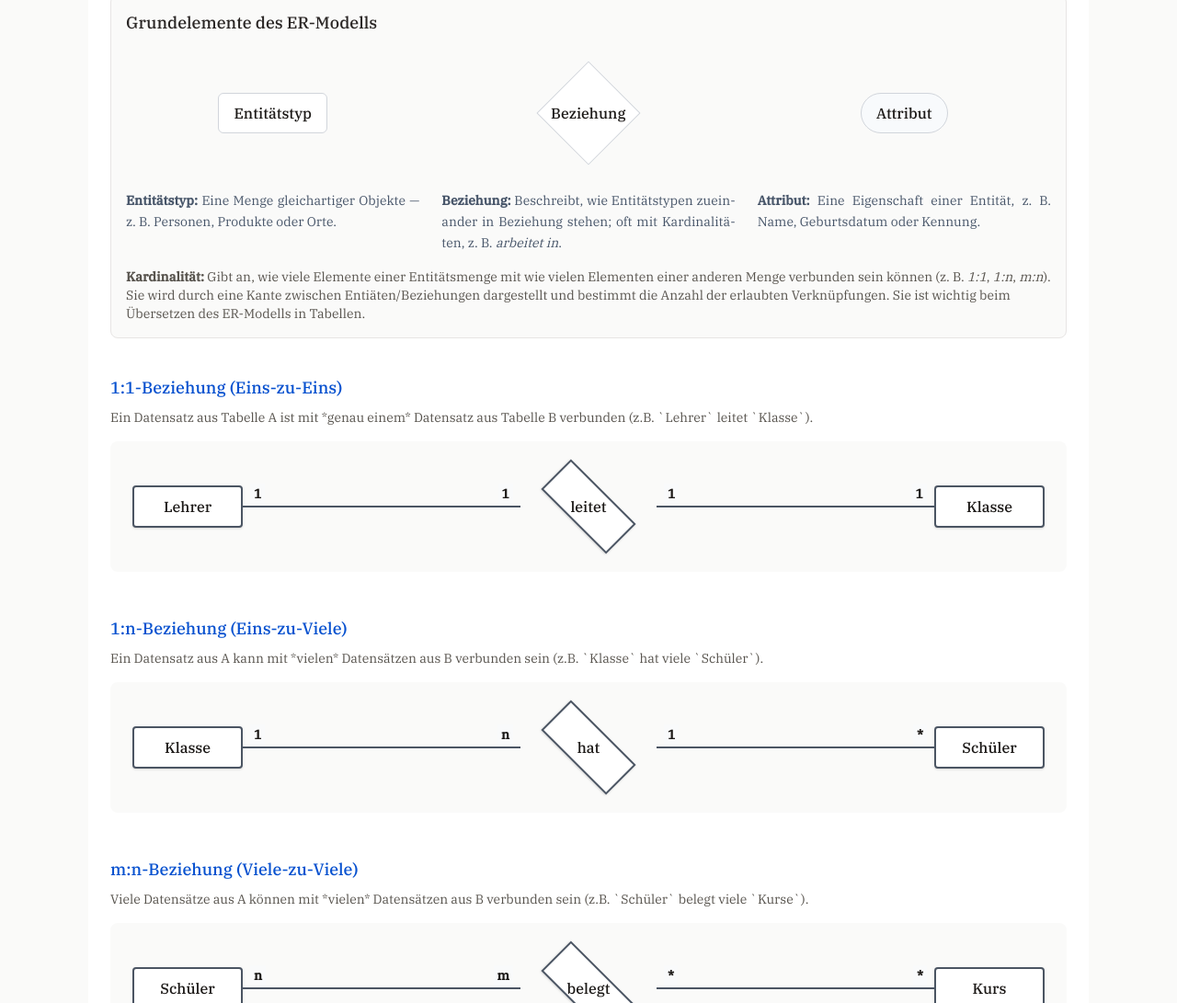
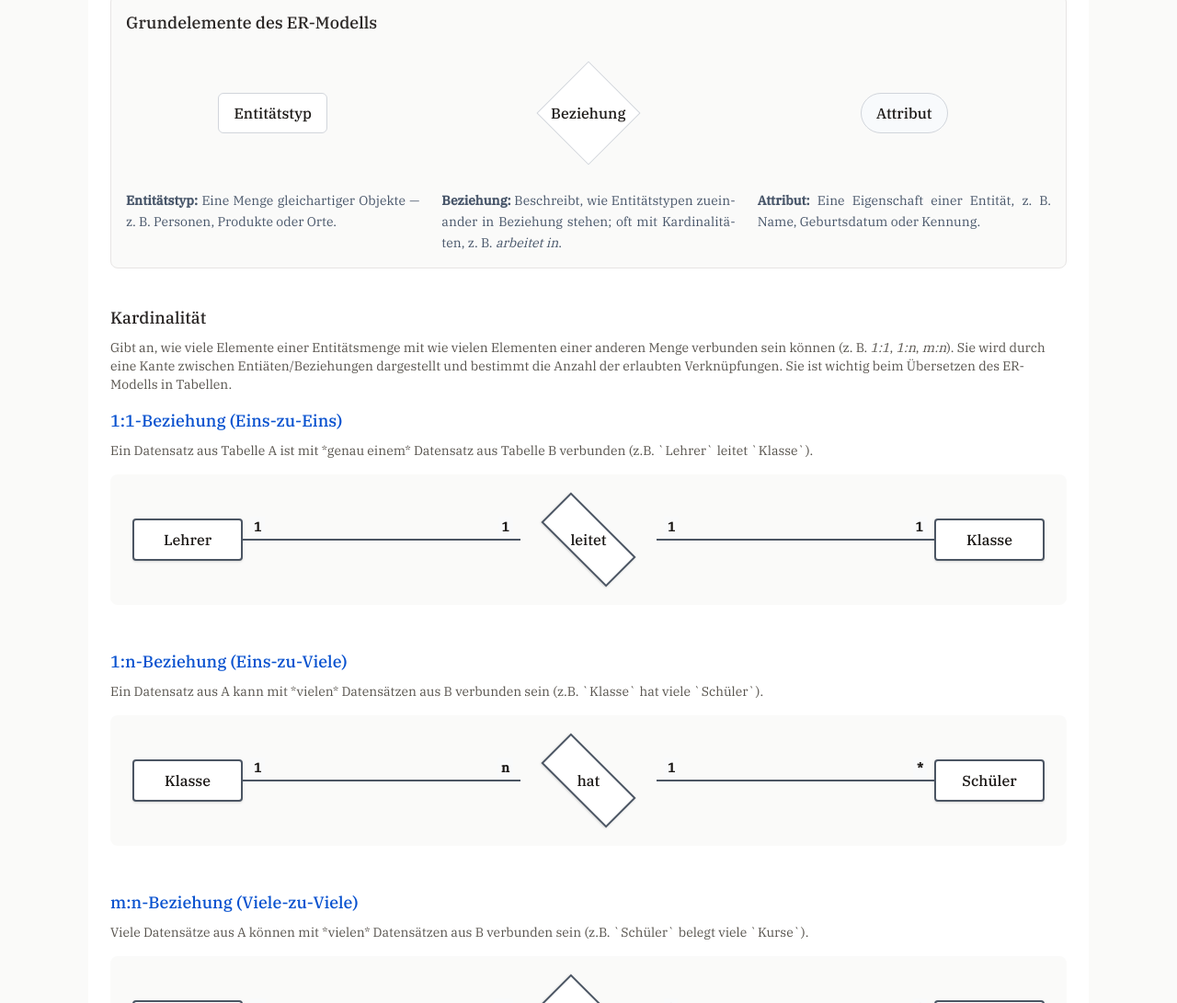
Before and after one commit to heinoKool/db-fun, a plain HTML site: page db-basics.html in a window 1280 px wide. Shown: the part 2031-3122 px from the top of the page at 92% size. Drawn offline with nearby package versions, Linux system fonts and the light colour scheme.

Commit message:
refactored

```diff
--- a/db-basics.html
+++ b/db-basics.html
@@ -214,12 +214,13 @@ In den Übungen wendest du Normalisierungsregeln an und begründest kurz deine M
                         <div class="diagram-caption"><strong>Attribut:</strong> Eine Eigenschaft einer Entität, z. B. Name, Geburtsdatum oder Kennung.</div>
                     </div>
                 </div>
-            <div class="mt-4 text-sm text-stone-600">
-            <strong>Kardinalität:</strong> Gibt an, wie viele Elemente einer Entitätsmenge mit wie vielen Elementen einer anderen Menge verbunden sein können (z. B. <em>1:1</em>, <em>1:n</em>, <em>m:n</em>). Sie wird durch eine Kante zwischen Entiäten/Beziehungen dargestellt und bestimmt die Anzahl der erlaubten Verknüpfungen. Sie ist wichtig beim Übersetzen des ER-Modells in Tabellen.
-            </div>
             </div>
 
             <div class="space-y-12 py-4">
+                <h3 class="mb-2 text-lg font-semibold text-stone-800">Kardinalität</h3>
+                <p class="mb-4 text-sm text-stone-600">
+                    Gibt an, wie viele Elemente einer Entitätsmenge mit wie vielen Elementen einer anderen Menge verbunden sein können (z. B. <em>1:1</em>, <em>1:n</em>, <em>m:n</em>). Sie wird durch eine Kante zwischen Entiäten/Beziehungen dargestellt und bestimmt die Anzahl der erlaubten Verknüpfungen. Sie ist wichtig beim Übersetzen des ER-Modells in Tabellen.
+                </p>
                 <!-- 1:1 Beziehung -->
                 <div>
                     <h4 class="mb-2 text-lg font-semibold text-blue-600">1:1-Beziehung (Eins-zu-Eins)</h4>
```
Lines whose indentation alone changed are shown as unchanged.
